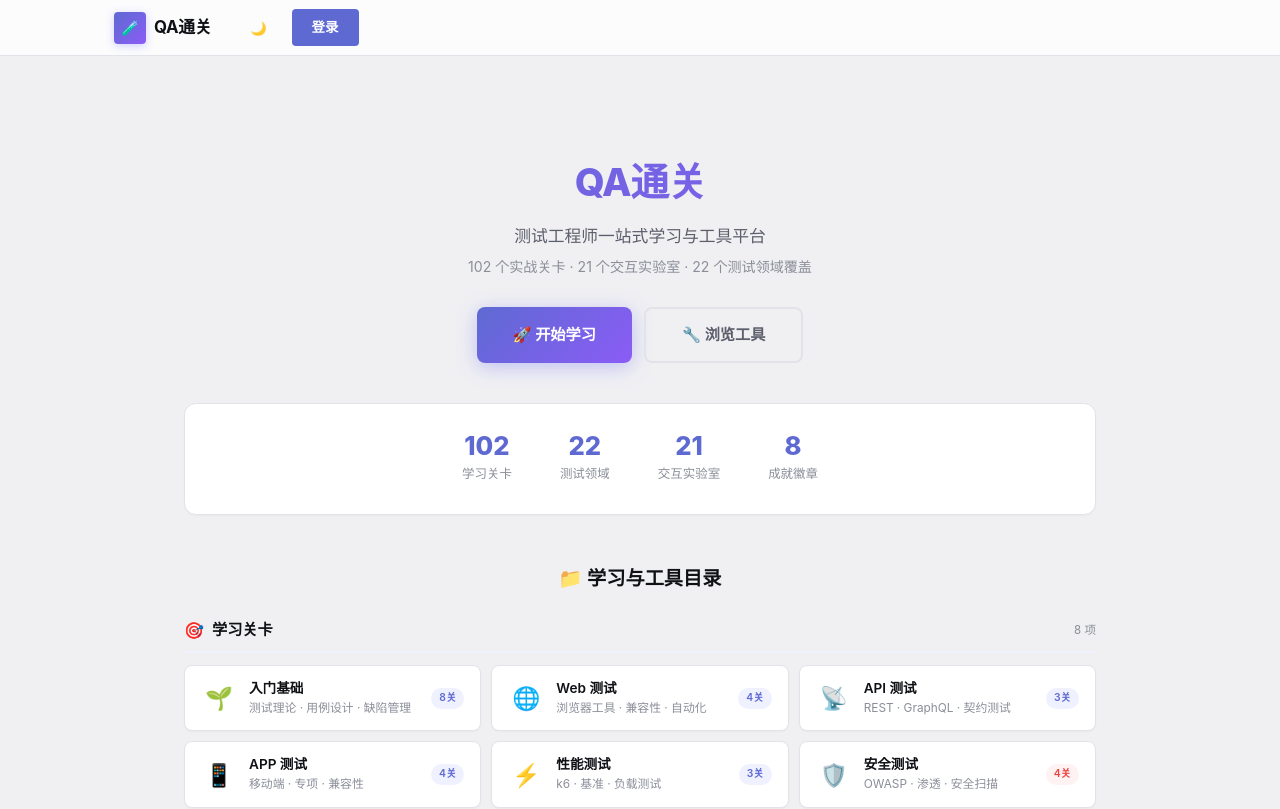
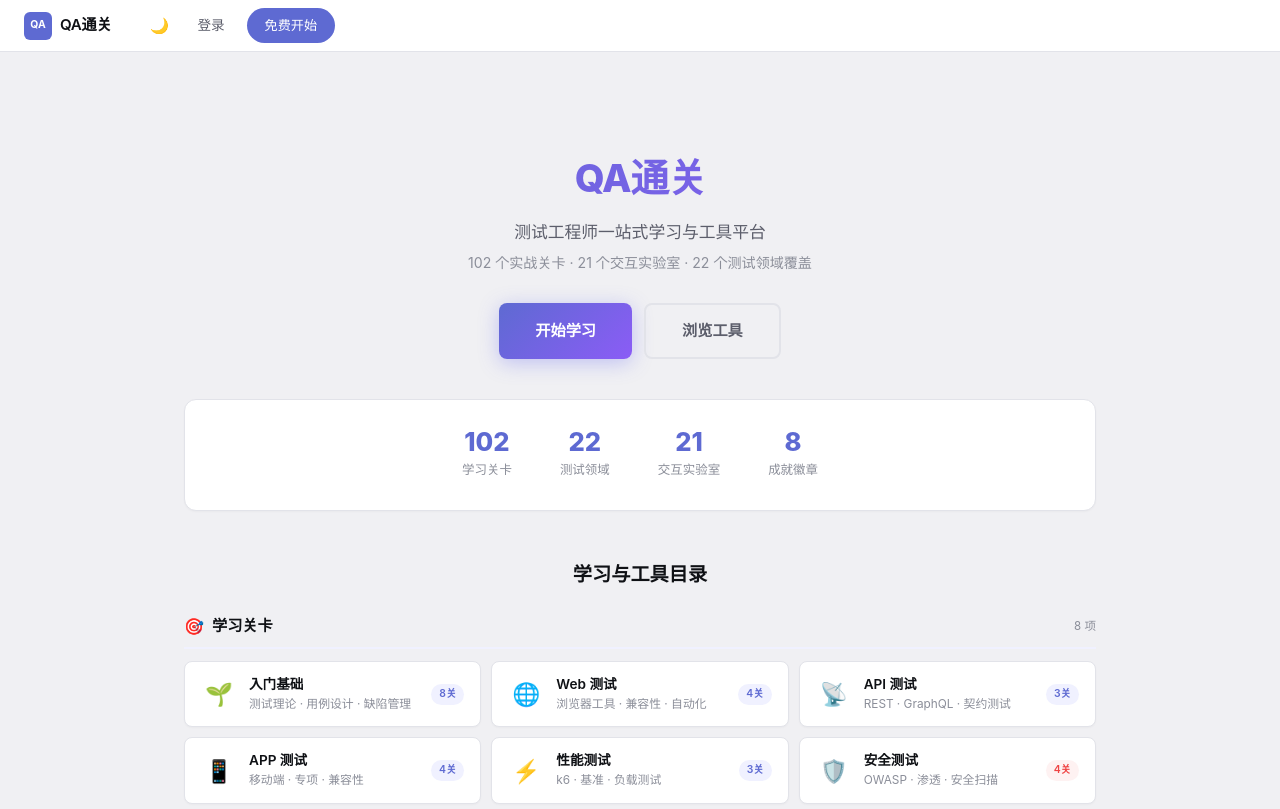
Before and after one commit to Wool-xing/qa-tools-hub, a Vue app in the folder v2-Pro版/frontend/: page / in a window 1280 px wide. Shown: the top 809 px of the page. Built offline with nearby package versions, Linux system fonts and the light colour scheme; the HTML template or start-up script is replaced by a standard one.

Commit message:
feat: Stripe-style topbar + remove decorative emojis
Topbar: logo left + nav center + actions right, 52px, clean borders
Pill CTA button, simplified link styles, no emoji in nav text
Sidebar/WelcomeView/LevelsView/LabsView/Dashboard: labels cleaned
Sidebar height adapted to 52px topbar

```diff
--- a/v2-Pro版/frontend/src/App.vue
+++ b/v2-Pro版/frontend/src/App.vue
@@ -2,35 +2,35 @@
   <div class="app">
     <nav class="topbar">
       <div class="topbar-inner">
-        <router-link to="/" class="logo" v-if="!auth.isLoggedIn">
-          <span class="logo-icon">🧪</span>
+        <!-- Logo left -->
+        <router-link :to="auth.isLoggedIn ? '/dashboard' : '/'" class="logo">
+          <span class="logo-mark">QA</span>
           <span class="logo-text">QA通关</span>
         </router-link>
-        <router-link to="/dashboard" class="logo" v-else>
-          <span class="logo-icon">🧪</span>
-          <span class="logo-text">QA通关</span>
-        </router-link>
-        <template v-if="auth.isLoggedIn">
-          <div class="nav-links">
-            <router-link to="/levels" class="nav-item">🎯 闯关</router-link>
-            <router-link to="/labs" class="nav-item">🧪 实验室</router-link>
-          </div>
-          <div class="nav-right">
-            <button @click="toggleDark" class="btn-ghost" :title="isDark ? '浅色模式' : '深色模式'">{{ isDark ? '☀️' : '🌙' }}</button>
-            <router-link to="/profile" class="nav-item" title="个人中心">
+
+        <!-- Nav center — logged in -->
+        <div v-if="auth.isLoggedIn" class="topbar-nav">
+          <router-link to="/dashboard" class="topbar-link">仪表板</router-link>
+          <router-link to="/levels" class="topbar-link">闯关</router-link>
+          <router-link to="/labs" class="topbar-link">实验室</router-link>
+        </div>
+
+        <!-- Right actions -->
+        <div class="topbar-actions">
+          <button @click="toggleDark" class="topbar-icon-btn" :title="isDark ? '浅色' : '深色'">
+            {{ isDark ? '☀️' : '🌙' }}
+          </button>
+          <template v-if="auth.isLoggedIn">
+            <router-link to="/profile" class="topbar-user">
               <span class="user-avatar">{{ (auth.user?.username || 'U')[0].toUpperCase() }}</span>
-              <span class="user-name">{{ auth.user?.username }}</span>
             </router-link>
-            <router-link v-if="auth.user?.is_admin" to="/admin" class="nav-item">🛡️</router-link>
-            <button @click="handleLogout" class="btn-ghost">退出</button>
-          </div>
-        </template>
-        <template v-if="!auth.isLoggedIn">
-          <div class="nav-right">
-            <button @click="toggleDark" class="btn-ghost" :title="isDark ? '浅色模式' : '深色模式'">{{ isDark ? '☀️' : '🌙' }}</button>
-            <router-link v-if="$route.name !== 'login' && $route.name !== 'forgot' && $route.name !== 'reset'" to="/login" class="btn-primary">登录</router-link>
-          </div>
-        </template>
+            <button @click="handleLogout" class="topbar-link logout-btn">退出</button>
+          </template>
+          <template v-else>
+            <router-link to="/login" class="topbar-link">登录</router-link>
+            <router-link v-if="$route.name !== 'login'" to="/login" class="topbar-cta">免费开始</router-link>
+          </template>
+        </div>
       </div>
     </nav>
     <div class="app-body">
@@ -179,71 +179,83 @@ main.has-sidebar {
   padding: var(--space-lg) var(--space-xl);
   max-width: none;
 }
+/* ==================== Topbar — Stripe nav-bar style ==================== */
 .topbar {
   position: sticky; top: 0; z-index: 100;
-  background: rgba(255,255,255,.8);
-  backdrop-filter: blur(20px) saturate(180%);
-  -webkit-backdrop-filter: blur(20px) saturate(180%);
-  border-bottom: 1px solid var(--border);
-  height: 56px;
+  background: var(--surface); border-bottom: 1px solid var(--border);
+  height: 52px;
 }
 .topbar-inner {
-  max-width: 1100px; margin: 0 auto; padding: 0 var(--space-lg);
-  height: 100%; display: flex; align-items: center; gap: var(--space-lg);
+  max-width: 1280px; margin: 0 auto; padding: 0 24px;
+  height: 100%; display: flex; align-items: center;
 }
 .logo {
-  display: flex; align-items: center; gap: 8px;
-  text-decoration: none; color: var(--text); font-weight: 700; font-size: 1.05rem;
-  letter-spacing: -.3px; white-space: nowrap;
+  display: flex; align-items: center; gap: 8px; text-decoration: none;
+  color: var(--text); font-weight: 600; font-size: .95rem;
+  letter-spacing: -.3px; margin-right: 32px;
 }
-.logo-icon {
-  width: 32px; height: 32px; border-radius: var(--radius-sm);
-  background: linear-gradient(135deg, var(--primary) 0%, #8b5cf6 100%);
-  display: flex; align-items: center; justify-content: center; font-size: .9rem;
-  box-shadow: 0 2px 8px rgba(99,102,241,.3);
+.logo-mark {
+  width: 28px; height: 28px; border-radius: 6px;
+  background: var(--primary); color: #fff; display: flex;
+  align-items: center; justify-content: center; font-size: .65rem;
+  font-weight: 700; letter-spacing: 0;
 }
-.nav-links { display: flex; align-items: center; gap: 2px; flex: 1; }
-.nav-item {
-  padding: 6px 14px; border-radius: var(--radius-sm);
-  text-decoration: none; color: var(--text-secondary); font-size: .84rem;
-  font-weight: 500; transition: all var(--fast); white-space: nowrap;
+.topbar-nav { display: flex; align-items: center; gap: 2px; flex: 1; }
+.topbar-link {
+  padding: 6px 14px; border-radius: 6px; text-decoration: none;
+  color: var(--text-secondary); font-size: .85rem; font-weight: 450;
+  transition: all var(--fast);
 }
-.nav-item:hover { color: var(--text); background: var(--surface-hover); }
-.nav-item.router-link-active { color: var(--primary); background: var(--primary-light); font-weight: 600; }
-.nav-right { display: flex; align-items: center; gap: 10px; }
+.topbar-link:hover { color: var(--text); }
+.topbar-link.router-link-active { color: var(--primary); }
+.topbar-actions { display: flex; align-items: center; gap: 8px; }
+.topbar-icon-btn {
+  width: 32px; height: 32px; border-radius: 6px; border: none;
+  background: transparent; cursor: pointer; font-size: .95rem;
+  display: flex; align-items: center; justify-content: center;
+  transition: background var(--fast);
+}
+.topbar-icon-btn:hover { background: var(--surface-hover); }
+.topbar-cta {
+  padding: 7px 18px; border-radius: var(--radius-full); text-decoration: none;
+  background: var(--primary); color: #fff; font-size: .82rem; font-weight: 550;
+  transition: filter var(--fast);
+}
+.topbar-cta:hover { filter: brightness(1.1); }
+.topbar-user { text-decoration: none; }
 .user-avatar {
-  width: 30px; height: 30px; border-radius: var(--radius-sm);
-  background: var(--primary); color: #fff; display: flex; align-items: center;
-  justify-content: center; font-size: .75rem; font-weight: 700; flex-shrink: 0;
+  width: 30px; height: 30px; border-radius: 50%;
+  background: var(--surface-hover); color: var(--text);
+  display: flex; align-items: center; justify-content: center;
+  font-size: .75rem; font-weight: 600;
 }
-.user-name { font-size: .82rem; color: var(--text); font-weight: 500; }
+.logout-btn { background: none; border: none; cursor: pointer; font-family: var(--font-sans); }
 
 /* ==================== Buttons ==================== */
 .btn-primary {
-  display: inline-flex; align-items: center; gap: 6px;
-  padding: 8px 20px; border-radius: var(--radius-sm); border: none;
-  background: var(--primary); color: #fff; font-weight: 600;
+  display: inline-flex; align-items: center; justify-content: center; gap: 6px;
+  padding: 8px 20px; border-radius: var(--radius-full); border: none;
+  background: var(--primary); color: #fff; font-weight: 550;
   font-size: .84rem; cursor: pointer; text-decoration: none;
-  transition: all var(--fast); font-family: var(--font-sans);
+  transition: filter var(--fast); font-family: var(--font-sans);
 }
-.btn-primary:hover { background: var(--primary-hover); box-shadow: 0 2px 12px rgba(99,102,241,.3); }
+.btn-primary:hover { filter: brightness(1.08); }
 .btn-primary:disabled { opacity: .4; cursor: not-allowed; pointer-events: none; }
 
 .btn-ghost {
-  padding: 6px 14px; border-radius: var(--radius-sm); border: 1px solid transparent;
+  padding: 6px 14px; border-radius: 6px; border: none;
   background: transparent; color: var(--text-secondary); cursor: pointer;
-  font-size: .82rem; font-family: var(--font-sans);
-  transition: all var(--fast);
+  font-size: .82rem; font-family: var(--font-sans); transition: all var(--fast);
 }
 .btn-ghost:hover { background: var(--surface-hover); color: var(--text); }
 
 .btn-outline {
-  padding: 8px 20px; border-radius: var(--radius-sm); border: 1px solid var(--border);
-  background: var(--surface); color: var(--text-secondary); cursor: pointer;
+  padding: 8px 20px; border-radius: var(--radius-full); border: 1px solid var(--border);
+  background: var(--surface); color: var(--text); cursor: pointer;
   font-size: .84rem; font-weight: 500; font-family: var(--font-sans);
   transition: all var(--fast);
 }
-.btn-outline:hover { border-color: var(--primary); color: var(--primary); background: var(--primary-light); }
+.btn-outline:hover { border-color: var(--primary); color: var(--primary); }
 
 /* ==================== Shared Components ==================== */
 .page-header {
@@ -288,6 +300,6 @@ main:not(.has-sidebar) { flex: 1; max-width: 1100px; width: 100%; margin: 0 auto
   --shadow: 0 2px 8px rgba(0,0,0,.6);
   --shadow-lg: 0 8px 24px rgba(0,0,0,.7);
 }
-[data-theme="dark"] .topbar { background: rgba(1,1,2,.88); }
+[data-theme="dark"] .topbar { background: var(--surface); }
 [data-theme="dark"] body { background: var(--bg); }
 </style>
--- a/v2-Pro版/frontend/src/components/Sidebar.vue
+++ b/v2-Pro版/frontend/src/components/Sidebar.vue
@@ -66,7 +66,7 @@ const openSections = reactive({
 const sections = [
   {
     key: 'main',
-    label: '📌 主导航',
+    label: '主导航',
     items: [
       { to: '/dashboard', icon: '📊', label: '仪表板', match: 'dashboard' },
       { to: '/levels', icon: '🎯', label: '闯关学习', match: 'levels' },
@@ -77,7 +77,7 @@ const sections = [
   },
   {
     key: 'levels',
-    label: '🎯 学习领域',
+    label: '学习领域',
     items: [
       { to: '/levels', icon: '🌱', label: '入门基础', badge: '8关' },
       { to: '/levels', icon: '🌐', label: 'Web测试', badge: '4关' },
@@ -91,7 +91,7 @@ const sections = [
   },
   {
     key: 'labs',
-    label: '🧪 实操实验室',
+    label: '实操实验室',
     items: [
       { to: '/labs/sql', icon: '🗄️', label: 'SQL 练习场', match: 'sql-lab' },
       { to: '/labs/linux', icon: '💻', label: 'Linux 日志分析', match: 'cmd-lab' },
@@ -109,7 +109,7 @@ const sections = [
   },
   {
     key: 'practice',
-    label: '🔧 练习工具',
+    label: '练习工具',
     items: [
       { to: '/labs/bugreport', icon: '🐛', label: 'Bug报告工坊', match: 'bug-lab' },
       { to: '/labs/a11y', icon: '♿', label: '无障碍测试', match: 'a11y-lab' },
@@ -150,9 +150,9 @@ function doSearch() {
 .sidebar {
   width: 250px;
   min-width: 250px;
-  height: calc(100vh - 56px);
+  height: calc(100vh - 52px);
   position: sticky;
-  top: 56px;
+  top: 52px;
   background: var(--surface);
   border-right: 1px solid var(--border);
   overflow-y: auto;
@@ -305,7 +305,7 @@ function doSearch() {
 @media (max-width: 768px) {
   .sidebar {
     position: fixed;
-    top: 56px;
+    top: 52px;
     left: 0;
     z-index: 90;
     box-shadow: var(--shadow-lg);
--- a/v2-Pro版/frontend/src/views/DashboardView.vue
+++ b/v2-Pro版/frontend/src/views/DashboardView.vue
@@ -2,7 +2,7 @@
   <div>
     <AchievementToast v-if="newAchievement" :name="newAchievement.name" :desc="newAchievement.desc" />
     <div class="page-header">
-      <h1>📊 学习仪表板</h1>
+      <h1>学习仪表板</h1>
       <p>追踪你的 QA 技能成长轨迹</p>
     </div>
 
@@ -35,7 +35,7 @@
 
     <!-- Stage progress -->
     <div class="card" style="margin-bottom:var(--space-lg);">
-      <h3 style="margin-bottom:var(--space-md);font-size:.95rem;">📋 模块进度</h3>
+      <h3 style="margin-bottom:var(--space-md);font-size:.95rem;">模块进度</h3>
       <div class="stage-bars">
         <div v-for="(s, k) in store.stages" :key="k" class="stage-bar-row">
           <span class="stage-bar-label">{{ stageName(k) }}</span>
@@ -49,7 +49,7 @@
 
     <!-- Learning Path -->
     <div class="card" style="margin-bottom:var(--space-lg);">
-      <h3 style="margin-bottom:var(--space-md);font-size:.95rem;">🗺️ 学习路径</h3>
+      <h3 style="margin-bottom:var(--space-md);font-size:.95rem;">学习路径</h3>
       <div class="path-track">
         <div v-for="(m,i) in milestones" :key="i" class="path-milestone" :class="{ done: m.done, current: m.current }">
           <div class="path-dot">{{ m.done ? '✅' : m.current ? '📍' : '○' }}</div>
@@ -60,14 +60,14 @@
         </div>
       </div>
       <div v-if="nextActions.length" class="next-actions">
-        <h4 style="font-size:.82rem;margin-bottom:6px;">🎯 建议下一步</h4>
+        <h4 style="font-size:.82rem;margin-bottom:6px;">建议下一步</h4>
         <div v-for="(a,i) in nextActions" :key="i" class="action-item">• {{ a }}</div>
       </div>
     </div>
 
     <!-- Skill Radar -->
     <div class="card" style="margin-bottom:var(--space-lg);">
-      <h3 style="margin-bottom:var(--space-md);font-size:.95rem;">🎯 技能雷达</h3>
+      <h3 style="margin-bottom:var(--space-md);font-size:.95rem;">技能雷达</h3>
       <div class="radar-wrap">
         <svg viewBox="0 0 300 300" class="radar-svg" role="img" :aria-label="'技能雷达图：' + radarAxes.map(a => a.name).join('、')">
           <!-- Grid rings -->
@@ -90,7 +90,7 @@
 
     <!-- Achievements -->
     <div class="card" style="margin-bottom:var(--space-lg);">
-      <h3 style="margin-bottom:var(--space-md);font-size:.95rem;">🏆 成就徽章</h3>
+      <h3 style="margin-bottom:var(--space-md);font-size:.95rem;">成就徽章</h3>
       <div class="ach-grid">
         <div v-for="a in achievements" :key="a.key" class="ach-badge" :class="{ earned: a.earned }">
           <span class="ach-icon">{{ a.earned ? a.icon : '🔒' }}</span>
@@ -102,7 +102,7 @@
 
     <!-- Quick actions -->
     <div class="card">
-      <h3 style="margin-bottom:var(--space-md);font-size:.95rem;">⚡ 快速操作</h3>
+      <h3 style="margin-bottom:var(--space-md);font-size:.95rem;">快速操作</h3>
       <div class="quick-actions">
         <router-link to="/levels" class="quick-action">
           <span class="qa-icon">🎯</span>
@@ -133,16 +133,16 @@ const totalStages = computed(() => Object.keys(store.stages).length)
 
 function stageName(k) {
   return {
-    beginner: '🌱 入门', intermediate: '🚀 进阶', advanced: '🧠 专家',
-    web: '🌐 Web', api: '📡 API', mobile: '📱 APP',
-    performance: '⚡ 性能', security: '🛡️ 安全',
+    beginner: '入门', intermediate: '进阶', advanced: '🧠 专家',
+    web: 'Web', api: 'API', mobile: '📱 APP',
+    performance: '性能', security: '安全',
     automotive: '🚗 车载', network: '📶 网络',
     ops: '🖥️ 运维', cicd: '🔄 CI/CD',
-    accessibility: '♿ 无障碍', data: '📊 数据测试',
+    accessibility: '♿ 无障碍', data: '数据测试',
     chaos: '🌀 混沌工程', visual: '🔍 视觉回归',
-    risk: '⚠️ 风险驱动', metrics: '📊 度量分析',
+    risk: '⚠️ 风险驱动', metrics: '度量分析',
     'automation-arch': '🏗️ 自动化架构', 'advanced-api': '🔌 现代API',
-    compliance: '📋 合规测试', fintech: '💰 金融测试',
+    compliance: '合规测试', fintech: '💰 金融测试',
   }[k] || k
 }
 function barColor(s) {
@@ -200,11 +200,11 @@ const milestones = computed(() => {
   stageOrder.forEach(k => { allDone[k] = (stages[k]?.completed || 0) >= (stages[k]?.total || 1) && (stages[k]?.total || 0) > 0 })
 
   return [
-    { key:'start', label:'🌱 入门小白', desc:'完成入门基础8关', done: allDone.beginner, current: completed < 8 },
-    { key:'grow', label:'🚀 技能构建', desc:'完成进阶+专家+场景共15关', done: completed >= 23, current: completed >= 8 && completed < 23 },
-    { key:'expand', label:'🌐 领域拓展', desc:'覆盖Web、API、移动、性能4域', done: allDone.web && allDone.api && allDone.mobile && allDone.performance, current: completed >= 23 && !(allDone.web && allDone.api && allDone.mobile && allDone.performance) },
-    { key:'specialize', label:'🛡️ 专业深化', desc:'安全+网络+运维+CI/CD+车载', done: allDone.security && allDone.network && allDone.ops && allDone.cicd && allDone.automotive, current: completed >= 35 && !(allDone.security && allDone.network && allDone.ops && allDone.cicd && allDone.automotive) },
-    { key:'master', label:'👑 测试专家', desc:'完成全部102关', done: completed >= 102, current: completed >= 80 && completed < 102 },
+    { key:'start', label:'入门小白', desc:'完成入门基础8关', done: allDone.beginner, current: completed < 8 },
+    { key:'grow', label:'技能构建', desc:'完成进阶+专家+场景共15关', done: completed >= 23, current: completed >= 8 && completed < 23 },
+    { key:'expand', label:'领域拓展', desc:'覆盖Web、API、移动、性能4域', done: allDone.web && allDone.api && allDone.mobile && allDone.performance, current: completed >= 23 && !(allDone.web && allDone.api && allDone.mobile && allDone.performance) },
+    { key:'specialize', label:'专业深化', desc:'安全+网络+运维+CI/CD+车载', done: allDone.security && allDone.network && allDone.ops && allDone.cicd && allDone.automotive, current: completed >= 35 && !(allDone.security && allDone.network && allDone.ops && allDone.cicd && allDone.automotive) },
+    { key:'master', label:'测试专家', desc:'完成全部102关', done: completed >= 102, current: completed >= 80 && completed < 102 },
   ]
 })
 
@@ -218,7 +218,7 @@ const nextActions = computed(() => {
   if (!stages.performance || stages.performance.completed < stages.performance.total) actions.push('完成「性能测试」关卡 —— 掌握k6和Core Web Vitals')
   if (!stages.accessibility || !stages.accessibility.total) actions.push('探索「无障碍测试」新关卡 —— 欧美合规必备')
   if (completed >= 68 && completed < 84) actions.push('冲刺完成最后16关，解锁「测试专家」成就')
-  if (actions.length === 0) actions.push('🏆 你已完成全部学习路径！探索实验室或管理测试用例。')
+  if (actions.length === 0) actions.push('你已完成全部学习路径！探索实验室或管理测试用例。')
   return actions.slice(0, 3)
 })
 
--- a/v2-Pro版/frontend/src/views/LabsView.vue
+++ b/v2-Pro版/frontend/src/views/LabsView.vue
@@ -1,7 +1,7 @@
 <template>
   <div>
     <div class="page-header">
-      <h1>🧪 实操实验室</h1>
+      <h1>实操实验室</h1>
       <p>动手练习——把测试技能练成肌肉记忆</p>
     </div>
     <div class="lab-grid">
--- a/v2-Pro版/frontend/src/views/LevelsView.vue
+++ b/v2-Pro版/frontend/src/views/LevelsView.vue
@@ -1,7 +1,7 @@
 <template>
   <div>
     <div class="page-header">
-      <h1>🎯 测试技能闯关</h1>
+      <h1>测试技能闯关</h1>
       <p>{{ store.progress.completed || 0 }}/{{ store.progress.total || 0 }} 关已完成 · {{ store.progress.points || 0 }} 积分</p>
     </div>
 
@@ -16,7 +16,7 @@
         <option value="">全部题型</option>
         <option value="quiz">📝 选择题</option>
         <option value="code">💻 编程题</option>
-        <option value="explore">🔍 探索题</option>
+        <option value="explore">探索题</option>
       </select>
     </div>
 
@@ -81,16 +81,16 @@ const pct = computed(() => store.progress.total ? Math.round(store.progress.comp
 
 function stageName(k) {
   return {
-    beginner: '🌱 入门基础', intermediate: '🚀 进阶提升', advanced: '🧠 专家进阶',
-    web: '🌐 Web测试', api: '📡 API测试', mobile: '📱 APP测试',
-    performance: '⚡ 性能测试', security: '🛡️ 安全测试',
-    automotive: '🚗 车载测试', network: '📶 网络 & 抓包',
-    ops: '🖥️ 运维 & 数据库', cicd: '🔄 CI/CD',
-    accessibility: '♿ 无障碍测试', data: '📊 数据测试',
-    chaos: '🌀 混沌工程', visual: '🔍 视觉回归',
-    risk: '⚠️ 风险驱动', metrics: '📊 度量分析',
-    'automation-arch': '🏗️ 自动化架构', 'advanced-api': '🔌 现代API',
-    compliance: '📋 合规测试', fintech: '💰 金融测试',
+    beginner: '入门基础', intermediate: '进阶提升', advanced: '专家进阶',
+    web: 'Web测试', api: 'API测试', mobile: 'APP测试',
+    performance: '性能测试', security: '安全测试',
+    automotive: '车载测试', network: '网络 & 抓包',
+    ops: '运维 & 数据库', cicd: 'CI/CD',
+    accessibility: '无障碍测试', data: '数据测试',
+    chaos: '混沌工程', visual: '视觉回归',
+    risk: '风险驱动', metrics: '度量分析',
+    'automation-arch': '自动化架构', 'advanced-api': '现代API',
+    compliance: '合规测试', fintech: '金融测试',
   }[k] || k
 }
 const stageOrder = ['beginner', 'intermediate', 'advanced', 'web', 'api', 'mobile', 'performance', 'security', 'automotive', 'network', 'ops', 'cicd', 'accessibility', 'data', 'chaos', 'visual', 'risk', 'metrics', 'automation-arch', 'advanced-api', 'compliance', 'fintech']
--- a/v2-Pro版/frontend/src/views/WelcomeView.vue
+++ b/v2-Pro版/frontend/src/views/WelcomeView.vue
@@ -6,8 +6,8 @@
       <p class="hero-sub">测试工程师一站式学习与工具平台</p>
       <p class="hero-desc">102 个实战关卡 · 21 个交互实验室 · 22 个测试领域覆盖</p>
       <div class="hero-actions">
-        <router-link to="/login" class="cta-btn">🚀 开始学习</router-link>
-        <a href="#tools" class="cta-outline">🔧 浏览工具</a>
+        <router-link to="/login" class="cta-btn">开始学习</router-link>
+        <a href="#tools" class="cta-outline">浏览工具</a>
       </div>
     </section>
 
@@ -21,7 +21,7 @@
 
     <!-- Tool Directory (runoob style) -->
     <section id="tools" class="tools-section">
-      <h2>📁 学习与工具目录</h2>
+      <h2>学习与工具目录</h2>
 
       <div v-for="cat in categories" :key="cat.key" class="tool-category">
         <h3 class="cat-title">
@@ -50,7 +50,7 @@
     <!-- Bottom CTA -->
     <section class="bottom-cta">
       <div class="cta-card">
-        <h2>🚀 准备好开始了吗？</h2>
+        <h2>准备好开始了吗？</h2>
         <p>从零到测试专家，只需每天 30 分钟</p>
         <router-link to="/login" class="cta-btn">免费开始学习</router-link>
       </div>
```
